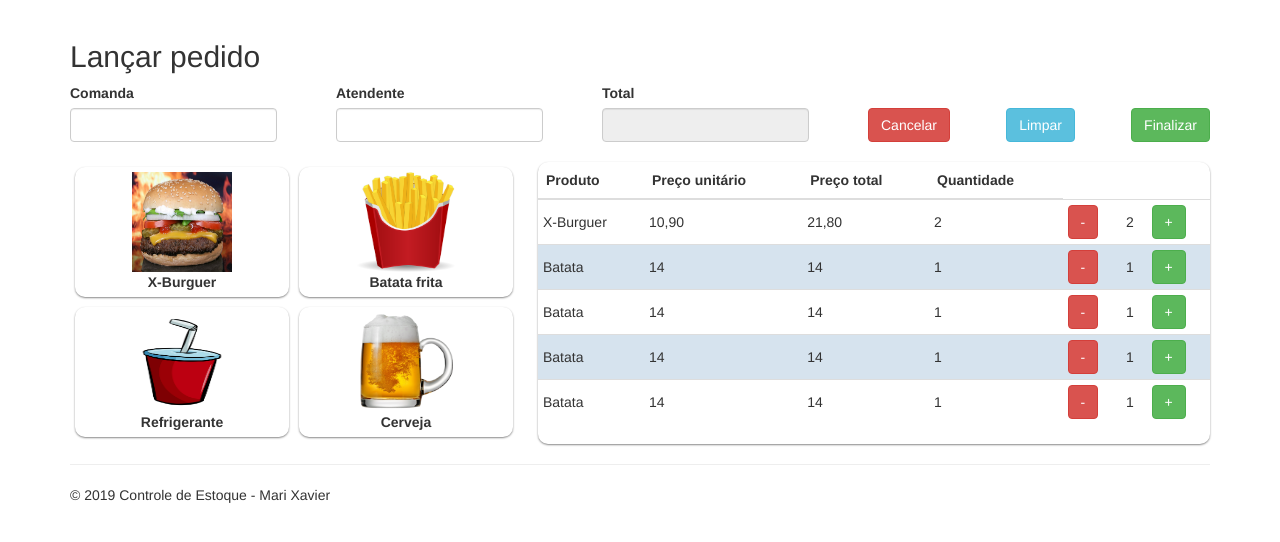
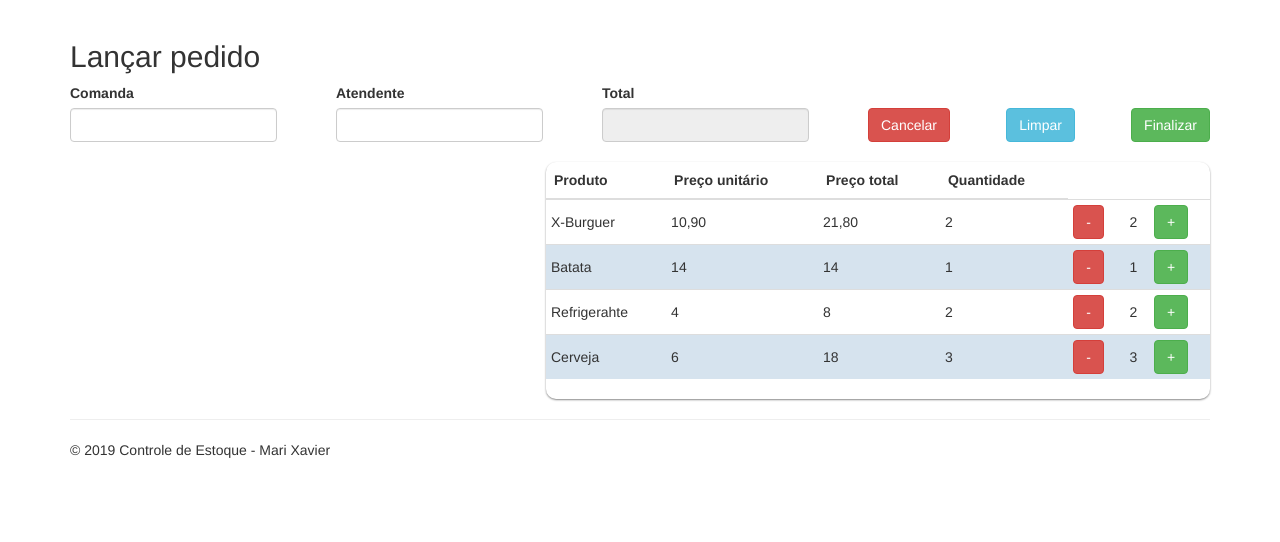
Before and after one commit to MariXavier/Barzinho-Maneiro, a PHP site: page /lancamentoPedido.php in a window 1280 px wide. Shown: the part 52-594 px from the top of the page. Run offline with PHP 8.4, Linux system fonts and the light colour scheme; data that the repository does not hold is empty; some libraries are stand-ins or nearby versions.

Commit message:
LAncamento de pedido

```diff
--- a/barzinho-maneiro/cabecalho.php
+++ b/barzinho-maneiro/cabecalho.php
@@ -27,8 +27,8 @@
         <div id="navbar" class="navbar-collapse collapse">
             <ul class="nav navbar-nav">
                 <li><a href="/barzinho-maneiro/categoria/categorias.php">Categorias</a></li>
-                <li><a href="produtos.php">Produtos</a></li>
-                <li><a href="usuarios.php">Usuários</a></li>
+                <li><a href="/barzinho-maneiro/produtos.php">Produtos</a></li>
+                <li><a href="/barzinho-maneiro/usuarios.php">Usuários</a></li>
                 <li><a href="cardapio.php">Cardápio</a></li>
                 <li><a href="/barzinho-maneiro/lancamentoPedido.php">Lançar pedido</a></li>
                 <li><a href="consultarComanda.php">Consultar comanda</a></li>
--- a/barzinho-maneiro/classes/Produto.php
+++ b/barzinho-maneiro/classes/Produto.php
@@ -60,5 +60,22 @@
             $query = "DELETE FROM produto WHERE pkProduto = ".$pkProduto;
             $conexao ->exec($query);
         }
+
+        public function isCodigoExistente($codigo)
+        {
+            $conexao = new PDO("mysql:host=127.0.0.1:3360; dbname=barzinho","root","");
+            $query = "SELECT * FROM Produto WHERE codigo='$codigo'";
+
+            $resultado = $conexao -> query($query);
+            $lista = $resultado ->fetchAll();
+
+            if(sizeof($lista)>0)
+            {
+                echo "Já existe um produto com esse código, por favor insira um código diferente";
+                return true;
+            }
+            else
+            { return false; }
+        }
     }
 ?>
--- a/barzinho-maneiro/css/lancarPedido.css
+++ b/barzinho-maneiro/css/lancarPedido.css
@@ -18,11 +18,22 @@
     margin-top: 20px;
 }
 
+.botao-content
+{
+    width: 40%;
+    max-width: 40%;
+    min-width: 40%;
+    margin-right: 20px;
+    display: flex;
+    flex-flow: wrap;
+    align-content: flex-start;
+}
+
 .botao-pedido
 {
-    width: 50%;
-    text-align: justify;
-    align-content: initial;
+    /* width: 50%; */
+    /* text-align: justify;
+    align-content: initial; */
     display: flex;
     flex-direction: column;
     align-items: center;
@@ -31,6 +42,20 @@
     box-shadow: 0px 1px 2px #888;
     border-radius: 10px;
     cursor: pointer;
+    width: 140px;
+    height: 140px;
+    justify-content: center;
+
+}
+
+.botao-pedido:active
+{
+    box-shadow: 0px 1px 2px black;
+}
+
+.botao-pedido:hover
+{
+    background-color: #8080801c;
 }
 
 .imagem-pedido
--- a/barzinho-maneiro/lancamentoPedido.php
+++ b/barzinho-maneiro/lancamentoPedido.php
@@ -1,5 +1,9 @@
 <?php
     require_once 'cabecalho.php';
+    require_once 'classes/Produto.php';
+
+    $produto = new Produto();
+    $listaProdutos = $produto -> listarProdutos();
 ?>
 
 <h2>Lançar pedido</h2>
@@ -18,36 +22,28 @@
     </div>
     <div class="conjunto-botao-pedido">
         <div id="btnCancelar" click=funcaoNova class="btn btn-danger">Cancelar</div>
-        <a href="#" class="btn btn-info">Limpar</a>
+        <a href="#" class="btn btn-info" id="btnLimpar">Limpar</a>
         <a href="#" class="btn btn-success">Finalizar</a>
     </div>
 </div>
 
 <div class="painel-content">
-    <div style="width:40%; margin-right: 20px;">
-        <div style="display: flex;">
-            <div class="botao-pedido">
-                <div class="imagem-pedido" style="background-image: url('Imagens/hamburguer.jpg');"></div>
-                <label>X-Burguer</label>
-            </div>
-            <div class="botao-pedido">
-                <div class="imagem-pedido" style="background-image: url('Imagens/batata.png');"></div>
-                <label>Batata frita</label>
-            </div>
-        </div>
-        <div style="display: flex;">
-            <div class="botao-pedido">
-                <div class="imagem-pedido" style="background-image: url('Imagens/refrigerante.jpg');"></div>
-                <label>Refrigerante</label>
-            </div>
-            <div class="botao-pedido">
-                <div class="imagem-pedido" style="background-image: url('Imagens/cerveja.png');"></div>
-                <label>Cerveja</label>
-            </div>
-        </div>
+    <div class="botao-content">
+        <?php
+            foreach($listaProdutos as $prod)
+            {
+        ?>
+                <div class="botao-pedido" id="<?php echo $prod["codigo"]; ?>">
+                    <div class="imagem-pedido" style="background-image: url('Imagens/hamburguer.jpg');"></div>
+                    <label><?php echo $prod["nome"]; ?></label>
+                </div>
+
+        <?php
+            }
+        ?>
     </div>
     <div class="tabela-pedido">
-        <table class="table">
+        <table class="table" id="tabelaPedido">
             <thead>
                 <tr>
                     <th>Produto</th>
@@ -76,30 +72,21 @@
                     <td><a href="#" class="btn btn-success">+</a></td>
                 </tr>
                 <tr>
-                    <td>Batata</td>
-                    <td>14</td>
-                    <td>14</td>
-                    <td>1</td>
+                    <td>Refrigerahte</td>
+                    <td>4</td>
+                    <td>8</td>
+                    <td>2</td>
                     <td><a href="#" class="btn btn-danger">-</a></td>
-                    <td>1</td>
+                    <td>2</td>
                     <td><a href="#" class="btn btn-success">+</a></td>
                 </tr>
                 <tr>
-                    <td>Batata</td>
-                    <td>14</td>
-                    <td>14</td>
-                    <td>1</td>
+                    <td>Cerveja</td>
+                    <td>6</td>
+                    <td>18</td>
+                    <td>3</td>
                     <td><a href="#" class="btn btn-danger">-</a></td>
-                    <td>1</td>
-                    <td><a href="#" class="btn btn-success">+</a></td>
-                </tr>
-                <tr>
-                    <td>Batata</td>
-                    <td>14</td>
-                    <td>14</td>
-                    <td>1</td>
-                    <td><a href="#" class="btn btn-danger">-</a></td>
-                    <td>1</td>
+                    <td>3</td>
                     <td><a href="#" class="btn btn-success">+</a></td>
                 </tr>
             </tbody>
@@ -109,10 +96,14 @@
 
 <?php require_once 'rodape.php' ?>
 
+<script>
 
-<script>
-    console.log("oi");
-    console.log($("#btnCancelar"));
+    $("#btnLimpar").click(function()
+    {
+        console.log("clicka");
+        $(".tabela-pedido > .table > tbody").empty();
+    });
+
     $(".tabela-pedido > .table > tbody > tr").click(function()
     {
         $tds = $(this).find("td");
@@ -124,8 +115,46 @@
              // Prints out the text within the <td>
         });
         console.log(vetor);
+    });
+
+    $(".botao-pedido").click(function()
+    {
+        console.log(this.id);
+        $.ajax({url: "demo_test.txt", success: function(result){
+            $("#div1").html(result);
+        }});
 
     });
+
+    function setLinhaPedido()
+    {
+
+        var $linha = $("<tr>"+
+                        "<td>X-Burguer</td>"+
+                        "<td>10,90</td>"+
+                        "<td>10,90</td>"+
+                        "<td>1</td>"+
+                        "<td><a href='#' class='btn btn-danger'>-</a></td>"+
+                        "<td>1</td>"+
+                        "<td><a href='#' class='btn btn-success'>+</a></td>"+
+                    "</tr>");
+    }
+
+    $("#btnXBurguer").click(function()
+    {
+        console.log("click");
+        var $linha = $("<tr>"+
+                        "<td>X-Burguer</td>"+
+                        "<td>10,90</td>"+
+                        "<td>10,90</td>"+
+                        "<td>1</td>"+
+                        "<td><a href='#' class='btn btn-danger'>-</a></td>"+
+                        "<td>1</td>"+
+                        "<td><a href='#' class='btn btn-success'>+</a></td>"+
+                    "</tr>");
+        $("#tabelaPedido > tbody:last-child").append($linha);
+    });
+
 
     // var $row = $(".tabela-pedido > .table > tbody > tr");       // Finds the closest row <tr>
     // $tds = $row.find("td");             // Finds all children <td> elements
```
Also changed, not shown: barzinho-maneiro/produtos-criar-post.php (+6 -3 lines).
